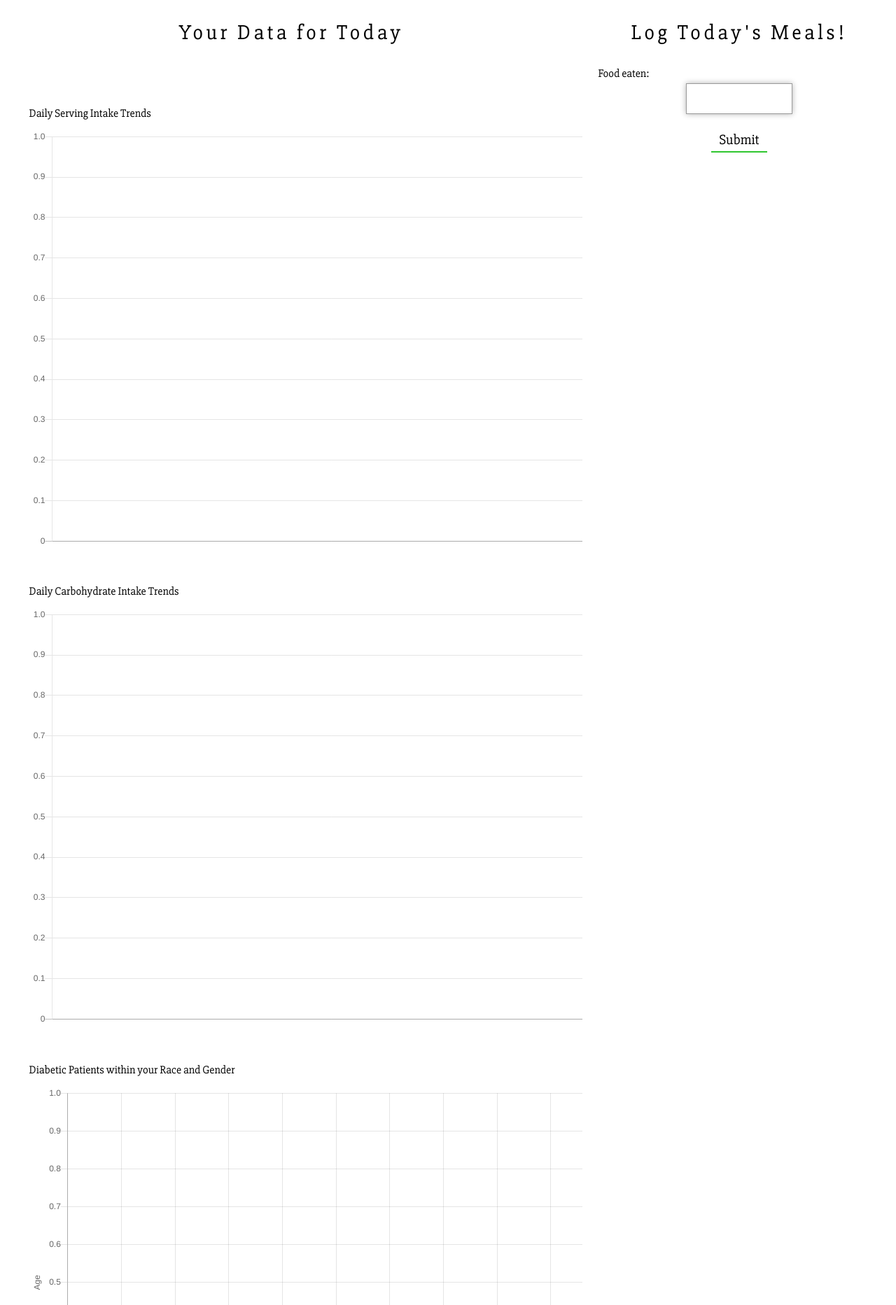
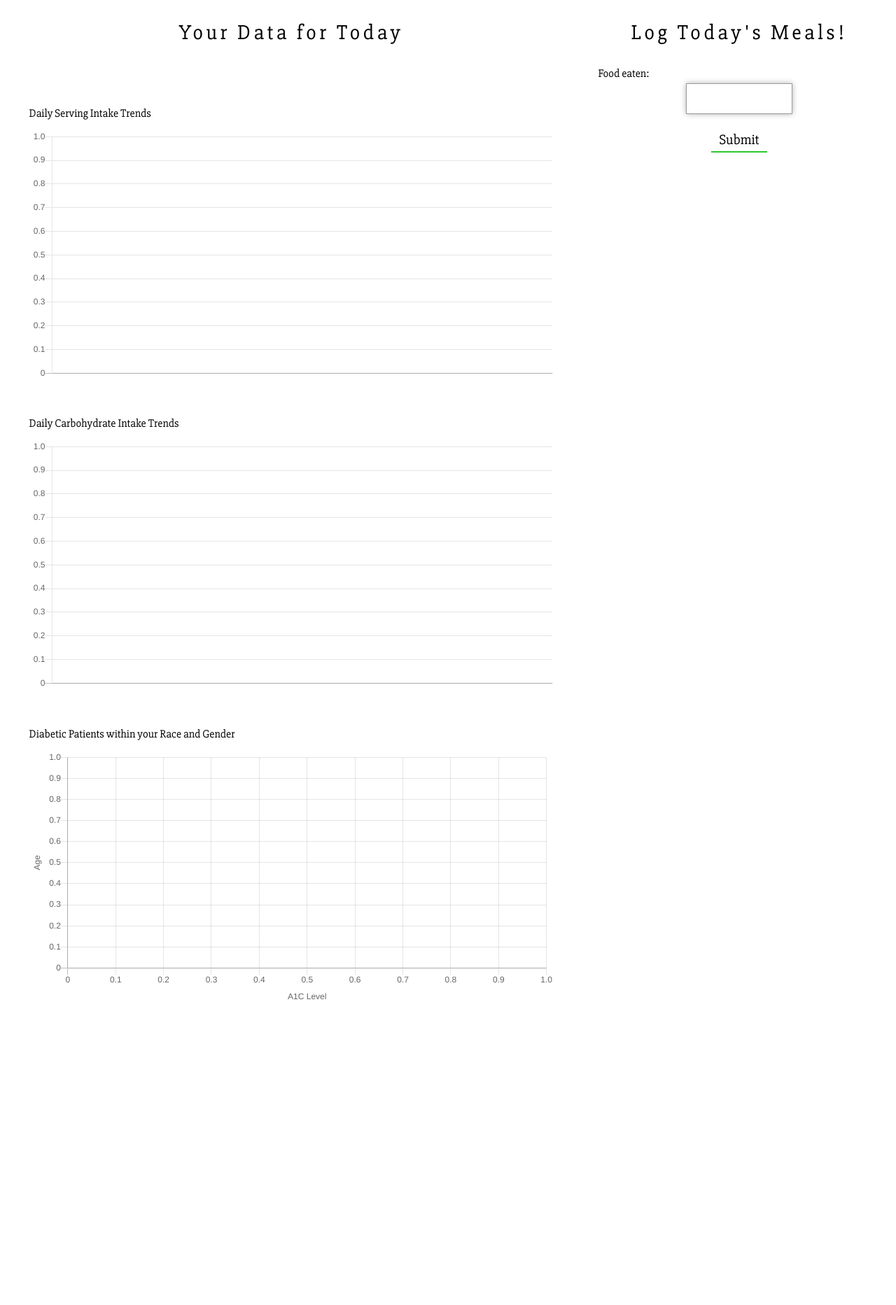
Before and after one commit to DAB-illinois/Dietbetes, a Flask app: template flaskr/templates/index.html in a window 1280 px wide. Shown: the part 428-2293 px from the top of the page at 70% size. Run offline with Flask 2, Linux system fonts and the light colour scheme; the template is opened without the code that fills it, so the values that code supplies are empty; some libraries are stand-ins or nearby versions.

Commit message:
height and width changed

```diff
--- a/flaskr/static/style.css
+++ b/flaskr/static/style.css
@@ -40,8 +40,8 @@ h1 {
 }
 
 #today .chart {
-	width: 100%;
-    height: 20%;
+	width: 90%;
+    height: 12%;
     margin: 0 auto;
     padding: 5%;
     position: relative;
```
